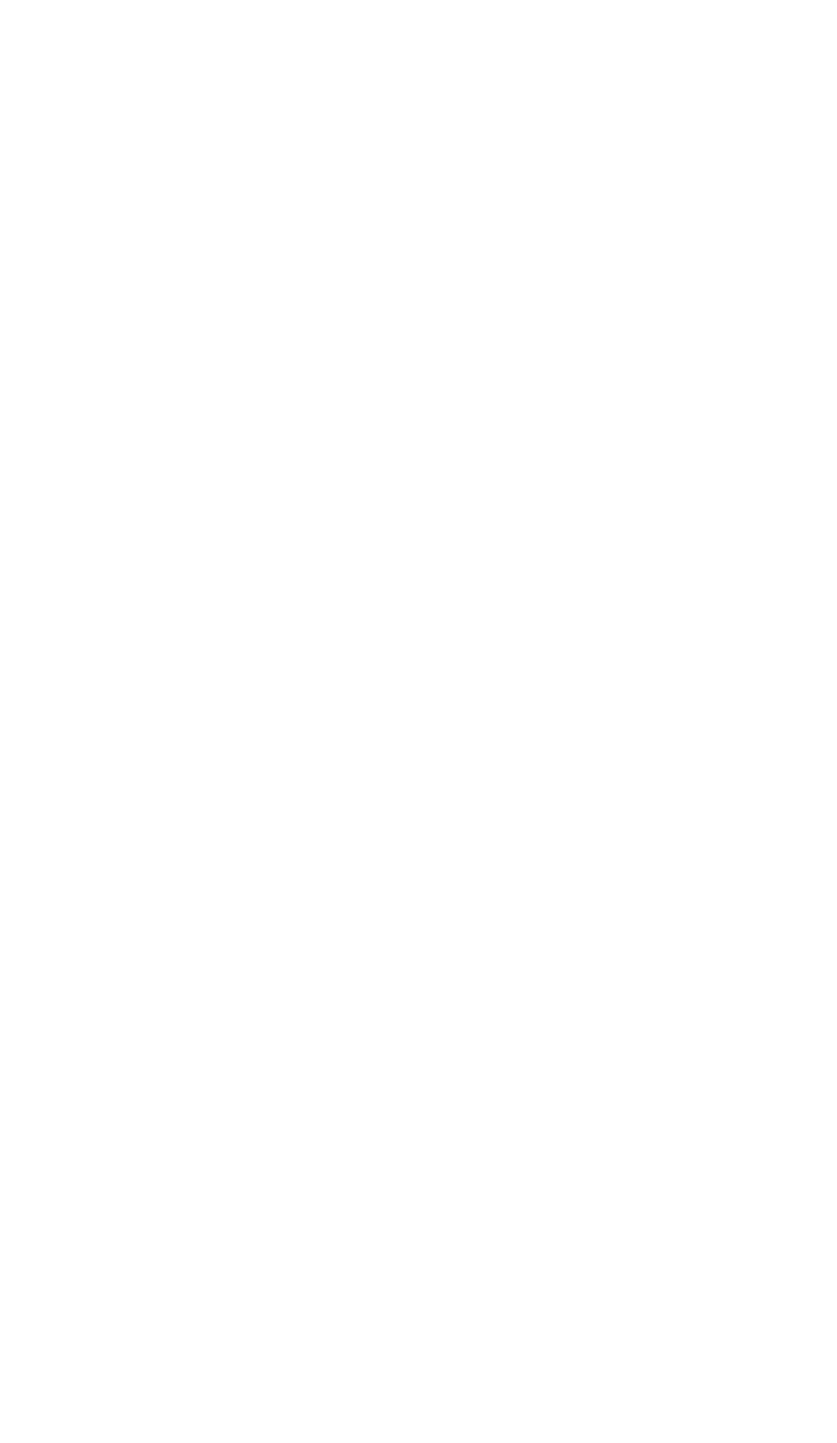
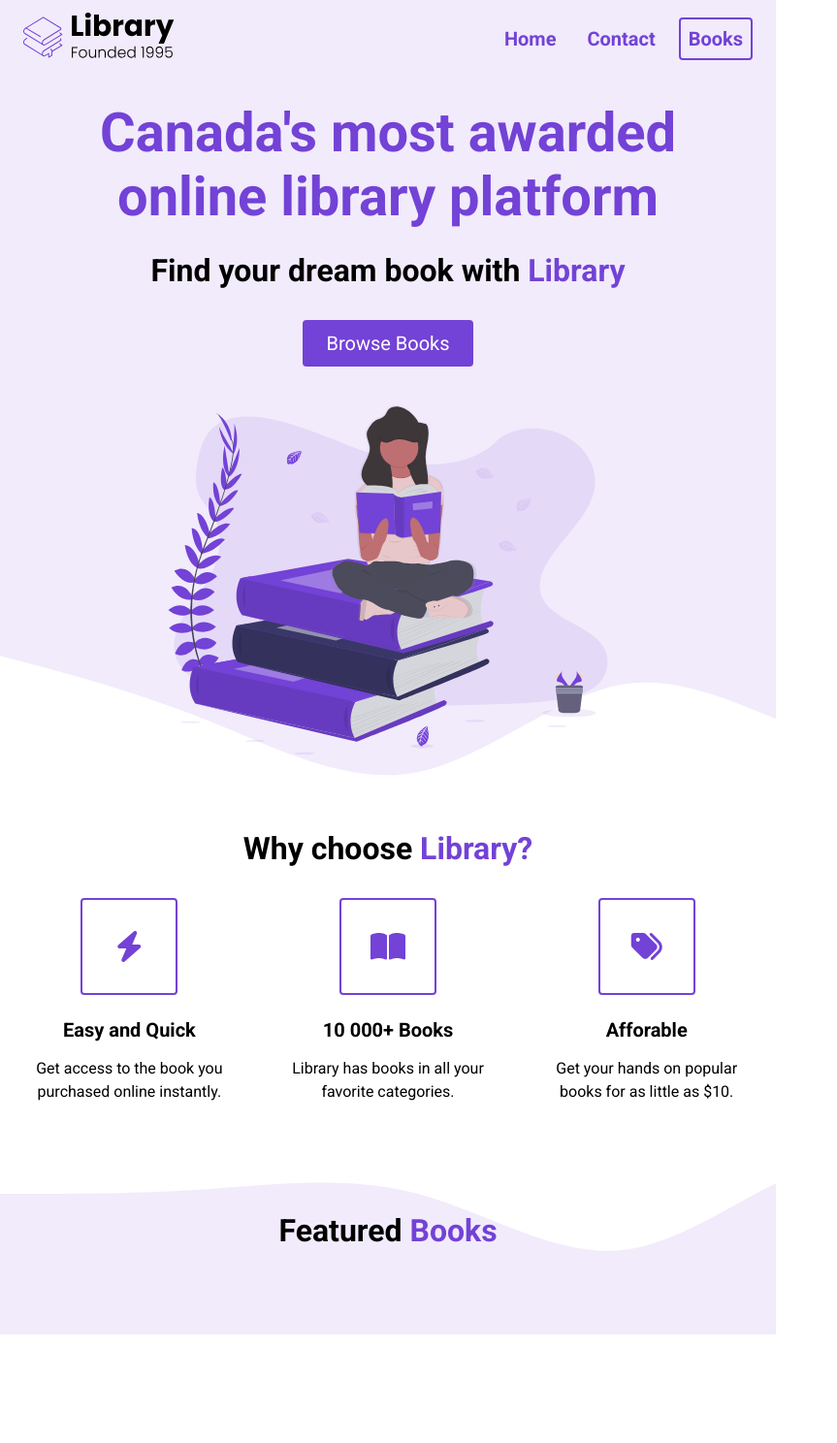
Before and after one commit to andrew-debyl/E-Commerce-Website, a plain HTML site: page index.html in a window 1280 px wide. Shown: the whole page at 97% size, without its empty margins (0-863 px from the left). Before the commit the page ends 800 px from the top, so only its background shows below. Drawn offline with Linux system fonts and the light colour scheme.

Commit message:
Adding nav and heading

```diff
--- a/index.html
+++ b/index.html
@@ -1,12 +1,100 @@
 <!DOCTYPE html>
 <html lang="en">
-<head>
-    <meta charset="UTF-8">
-    <meta http-equiv="X-UA-Compatible" content="IE=edge">
-    <meta name="viewport" content="width=device-width, initial-scale=1.0">
-    <title>Document</title>
-</head>
-<body>
+  <head>
+    <meta charset="UTF-8" />
+    <meta http-equiv="X-UA-Compatible" content="IE=edge" />
+    <meta name="viewport" content="width=device-width, initial-scale=1.0" />
+    <title>Library</title>
+    <link rel="stylesheet" href="style.css" />
+    <script
+      src="https://kit.fontawesome.com/c8e4d183c2.js"
+      crossorigin="anonymous"
+    ></script>
+  </head>
+  <body>
+    <section id="landing">
+      <nav>
+        <div class="nav__container">
+          <img class="logo" src="./assets/Library.svg" alt="" />
+          <ul class="nav__links">
+            <li><a class="nav__link" href="">Home</a></li>
+            <li><a class="nav__link" href="">Contact</a></li>
+            <li><a class="nav__link nav__link--primary" href="">Books</a></li>
+          </ul>
+        </div>
+      </nav>
+      <header>
+        <div class="header__container">
+          <div class="header__description">
+            <h1>Canada's most awarded online library platform</h1>
+            <h2>
+              Find your dream book with
+              <span class="text--purple">Library</span>
+            </h2>
+            <button class="btn">Browse Books</button>
+          </div>
+          <figure class="header__img--wrapper">
+            <img class="heading__img" src="./assets/Undraw_Books.svg" alt="" />
+          </figure>
+        </div>
+      </header>
+    </section>
+    <main>
+      <section id="highlights">
+        <div class="container">
+          <div class="row">
+            <h2 class="section__title">
+              Why choose <span class="text--purple">Library?</span>
+            </h2>
+            <div class="highlight__wrapper">
+              <div class="highlight">
+                <div class="highlight__img">
+                  <i class="fas fa-bolt"></i>
+                </div>
+                <h3 class="highlight__subtitle">Easy and Quick</h3>
+                <p class="highlight__para">
+                  Get access to the book you purchased online instantly.
+                </p>
+              </div>
+              <div class="highlight">
+                <div class="highlight__img">
+                  <i class="fas fa-book-open"></i>
+                </div>
+                <h3 class="highlight__subtitle">10 000+ Books</h3>
+                <p class="highlight__para">
+                  Library has books in all your favorite categories.
+                </p>
+              </div>
+              <div class="highlight">
+                <div class="highlight__img">
+                  <i class="fas fa-tags"></i>
+                </div>
+                <h3 class="highlight__subtitle">Afforable</h3>
+                <p class="highlight__para">
+                  Get your hands on popular books for as little as $10.
+                </p>
+              </div>
+            </div>
+          </div>
+        </div>
+      </section>
 
-</body>
+      <section id="features">
+        <div class="container">
+          <div class="row">
+            <h2 class="section__title">
+                Featured <span class="text--purple">Books</span>
+            </h2>
+
+          </div>
+        </div>
+      </section>
+
+      <section id="recent">
+        <div class="container">
+          <div class="row"></div>
+        </div>
+      </section>
+    </main>
+  </body>
 </html>
--- a/style.css
+++ b/style.css
@@ -0,0 +1,226 @@
+@import url('https://fonts.googleapis.com/css2?family=Roboto:wght@400;500;700&display=swap');
+
+/* GENERAL */
+* {
+    padding: 0;
+    margin: 0;
+    box-sizing: border-box;
+    font-family: 'Roboto', sans-serif;
+}
+
+body {
+    max-width: 100vh;
+    overflow-x: hidden;
+}
+
+.text--purple {
+    color: #7342d6;
+}
+
+img {
+    width: 100%;
+}
+
+button {
+    cursor: pointer;
+}
+
+button:active {
+    transform: translateY(1px);
+}
+
+.container {
+    padding: 56px 0;
+}
+
+.row {
+    width: 100%;
+    max-width: 1200px;
+    margin: 0 auto;
+}
+
+p {
+    line-height: 1.5;
+}
+
+/* NAV */
+nav {
+    height: 80px;
+    display: flex;
+}
+
+.nav__container {
+    width: 100%;
+    max-width: 1200px;
+    padding: 0 24px;
+    display: flex;
+    justify-content: space-between;
+    align-items: center;
+    margin: 0 auto;
+}
+
+.logo {
+    width: 160px;
+}
+
+ul {
+    display: flex;
+}
+
+li {
+    list-style-type: none;
+}
+
+.nav__link {
+    margin-left: 16px;
+    text-decoration: none;
+    font-size: 20px;
+    font-weight: bold;
+    padding: 8px;
+    color: #7342d6;
+}
+
+.nav__link:hover {
+    text-decoration: underline;
+}
+
+.nav__link--primary {
+    border: 2px solid #7342d6;
+    border-radius: 4px;
+}
+
+.nav__link--primary:hover {
+    text-decoration: none;
+}
+
+#landing {
+    background-color: rgba(115, 66, 214, 0.1);
+}
+
+header {
+    height: calc(100vh - 80px);
+}
+
+/* HEADER */
+.header__container {
+    width: 100%;
+    max-width: 720px;
+    margin: 0 auto;
+    height: 100%;
+    display: flex;
+    flex-direction: column;
+    justify-content: space-around;
+    padding-top: 24px;
+}
+
+h1 {
+    color: #7342d6;
+    font-size: 56px;
+    margin-bottom: 24px;
+    text-align: center;
+}
+
+h2 {
+    text-align: center;
+    font-size: 32px;
+    margin-bottom: 32px;
+}
+
+.header__description {
+    display: flex;
+    flex-direction: column;
+    align-items: center;
+}
+
+.btn {
+    background-color: #7342d6;
+    padding: 12px 24px;
+    color: white;
+    font-size: 20px;
+    border-radius: 4px;
+    border: none;
+}
+
+.header__img--wrapper {
+    padding: 20px;
+    z-index: 2;
+}
+
+.heading__img {
+    width: 100%;
+    height: 100%;
+    max-height: 50vh;
+    padding: 20px;
+}
+
+/* HIGHLIGHTS */
+
+#highlights {
+    position: relative;
+}
+
+#highlights:before,
+#highlights:after {
+    background: url('assets/wave.svg');
+    content: "";
+    position: absolute;
+    width: 101vw;
+    height: 12vw;
+    left: 0;
+    z-index: 1;
+    background-size: cover;
+    background-repeat: no-repeat;
+}
+
+#highlights:before {
+    top: 1px;
+    transform: translateY(-100%);
+}
+
+#highlights:after {
+    bottom: 1px;
+    transform: translateY(100%) rotate(180deg);
+}
+
+.highlight__wrapper{
+    display: flex;
+    justify-content: space-between;
+}
+
+.highlight {
+    padding: 0 24px;
+    width: calc(1/3);
+    display: flex;
+    align-items: center;
+    justify-content: center;
+    flex-direction: column;
+}
+
+.highlight__para {
+    text-align: center;
+    max-width: 280px;
+}
+
+.highlight__img {
+    border: 2px solid #7342d6;
+    color: #7342d6;
+    width: 100px;
+    height: 100px;
+    display: flex;
+    align-items: center;
+    justify-content: center;
+    border-radius: 4px;
+    font-size: 32px;
+    margin-bottom: 24px;
+}
+
+.highlight__subtitle {
+    font-size: 20px;
+    margin-bottom: 16px;
+}
+
+/* FEATURES */
+
+#features {
+    background-color: rgba(115, 66, 214, 0.1);
+}
```
